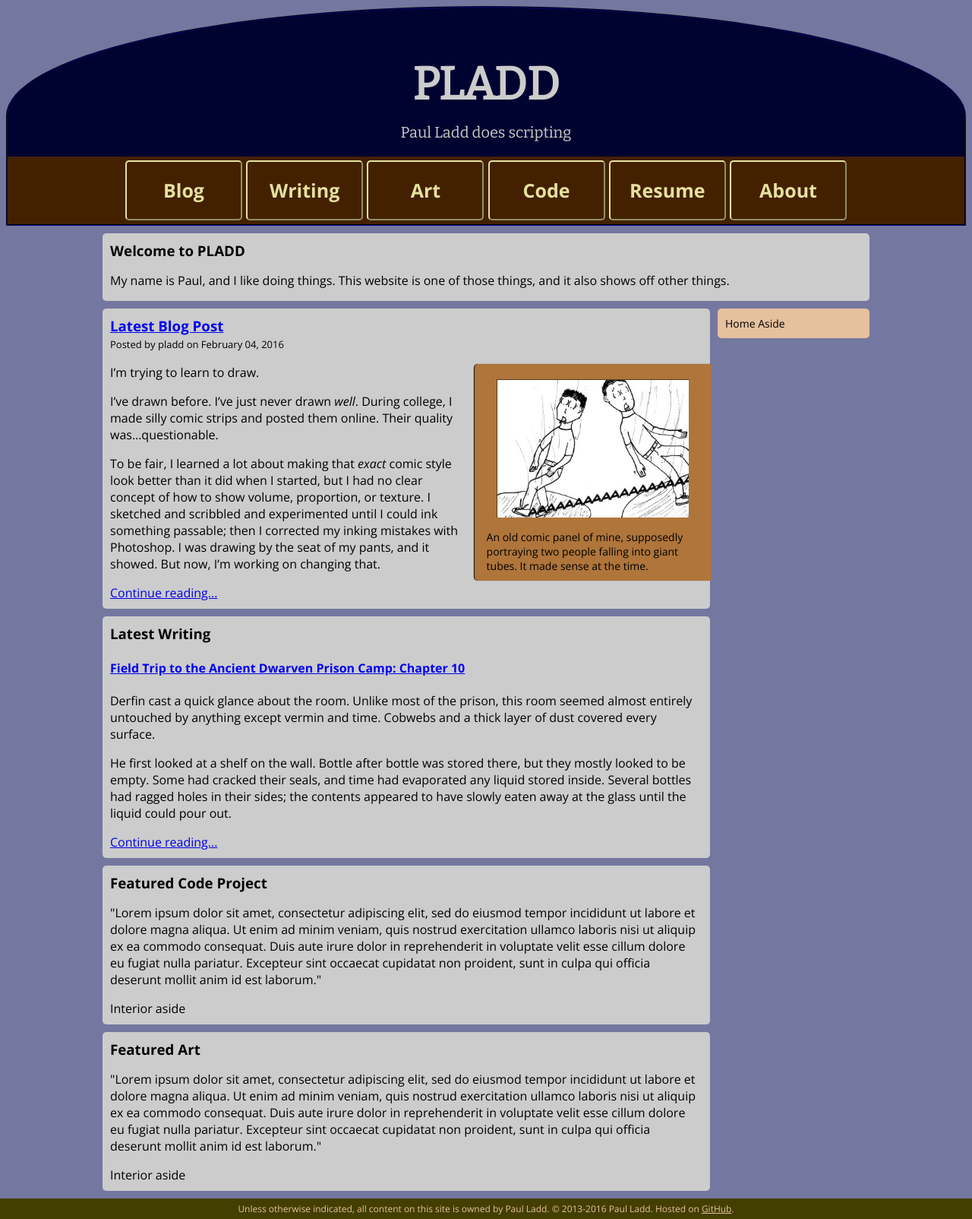
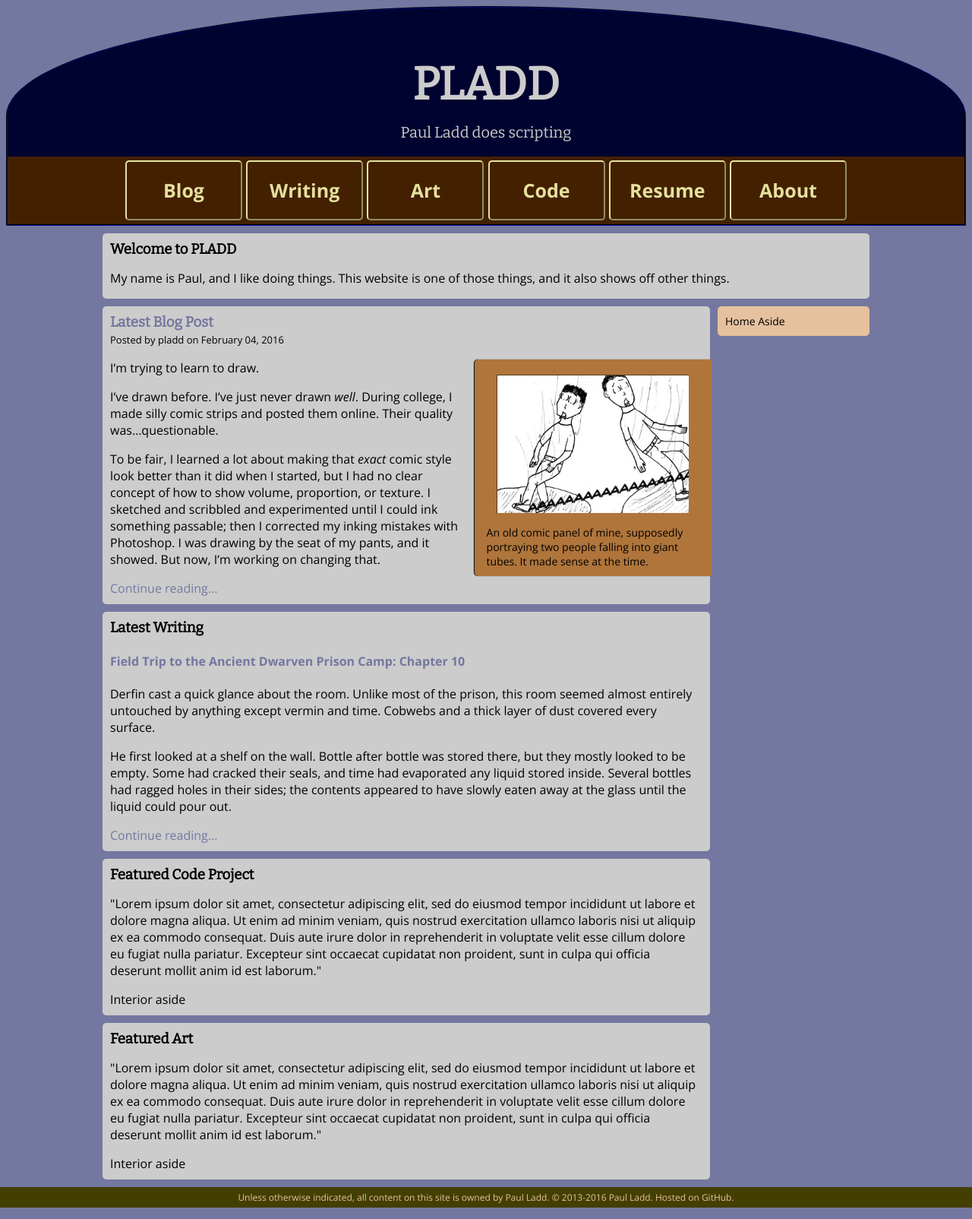
Before and after one commit to itspladd/personal-website-old, a Jekyll site: the page built from index.html, in a window 1280 px wide. Shown: the whole page at 76% size. Built offline with Jekyll 4.4.1, drawn with Linux system fonts in a browser that asks for light colours.

Commit message:
Added master a style, removed post-head
No text decoration for basic a tags, lighter blue color

post-head has been replaced with "article h1 :first-child a" (since
that's where post-head would always be used)

```diff
--- a/css/main.css
+++ b/css/main.css
@@ -82,13 +82,21 @@ nav {
     font-family: "Open Sans", sans-serif;
 }
 
+a {
+    text-decoration: none;
+    color: #74779F;
+}
+
+a:hover {
+    text-decoration: underline;
+}
+
 a.navbutton {
     display: inline-block;
     vertical-align: middle;
     font-size: 25px;
     font-weight: 700;
     color: #E6E19E;
-    text-decoration: none;
     width: 150px;
     height: 75px;
     margin: 5px auto 5px auto;
@@ -100,15 +108,16 @@ a.navbutton:hover {
     background-color: #E6E19E;
     color: #432100;
     border-style: inset;
+    text-decoration: none;
 }
 
-a.post-head {
-    text-decoration: none;
+article h1:first-child a {
     color: #00032F;
 }
 
-a.post-head:hover {
+article h1:first-child a:hover {
     color: #74779F;
+    text-decoration: none;
 }
 
 /*****************************************************/
@@ -116,13 +125,13 @@ a.post-head:hover {
 /* OPTION A: Default background/text, border on hover*/
 
 a.main-title {
-    text-decoration: none;
     border-radius: 5px;
     color: #CCCCCC;
 }
 
 a.main-title:hover {
     border: 5px solid #CCCCCC;
+    text-decoration: none;
 }
 
 /* OPTION B: Default background/text, invert on hover*/
@@ -224,6 +233,7 @@ article {
 
 article h1 {
     margin: 0px;
+    font-family: "Bitter", serif;
 }
 
 article p img {
```
